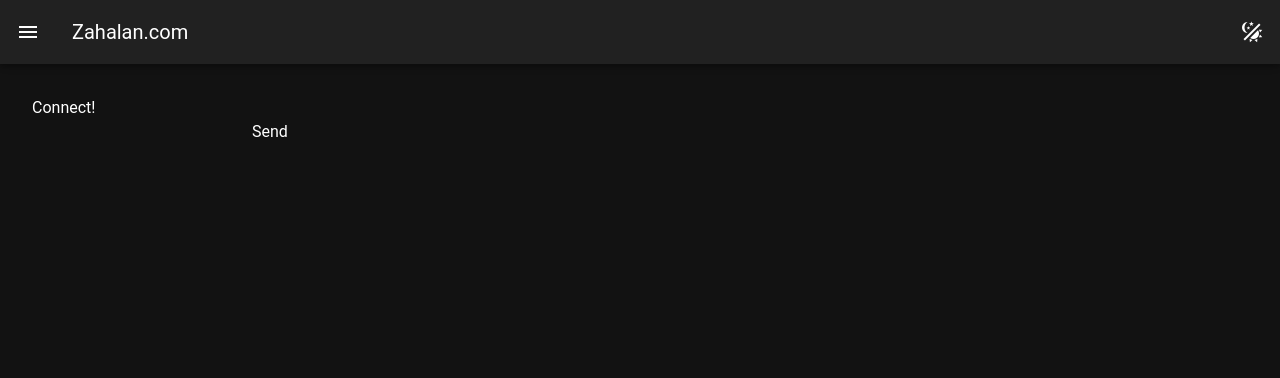
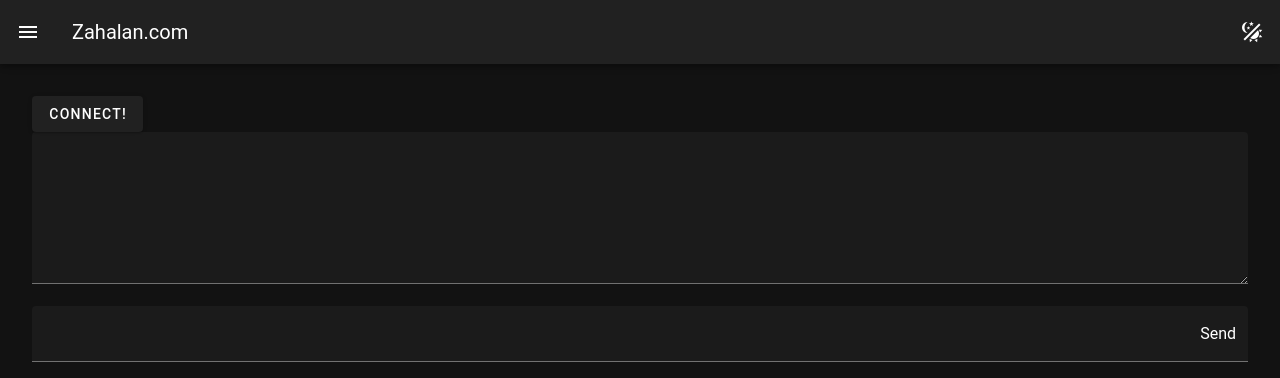
Before and after one commit to mzahalan/mysite, a Vue app: page /mudconnect in a window 1280 px wide. Shown: the top 378 px of the page. Built offline with nearby package versions, Linux system fonts and the light colour scheme.

Commit message:
MudConnect Tab is starting to look better. Still should probably change from textarea to some kind of panel, and keep the scroll at the bottom. Will need to implement clipping and a max height too.

```diff
--- a/src/views/AboutView.vue
+++ b/src/views/AboutView.vue
@@ -1,23 +1 @@
-<template>
-  <div class="home">
-    <h1>Home</h1>
-    <v-btn class="text-white bg-pink">buton</v-btn><br />
-    <v-btn variant="flat" color="pink">click me</v-btn><br />
-    <v-btn variant="text" color="pink">click me</v-btn><br />
-
-    <v-btn variant="flat" class="text-white bg-pink d-none d-sm-flex">
-      <template v-slot:prepend>
-        <v-icon>mdi-email</v-icon>
-      </template>
-      <span>email me</span> </v-btn
-    ><br />
-
-    <v-btn size="small" variant="flat" class="text-white bg-pink">
-      <span>email me</span>
-      <template v-slot:append>
-        <v-icon size="large">mdi-email</v-icon>
-      </template> </v-btn
-    ><br />
-    <v-btn size="small" icon="mdi-star" color="purple"></v-btn>
-  </div>
-</template>
+<template>About Page</template>
--- a/src/views/MudConnectView.vue
+++ b/src/views/MudConnectView.vue
@@ -1,12 +1,16 @@
 <template>
   <div>
-    <button v-if="!sock" @click="handleClick">Connect!</button>
-    <button v-if="sock" @click="handleClose">Disconnect!</button>
+    <v-btn v-if="!sock" @click="handleClick">Connect!</v-btn>
+    <v-btn v-if="sock" @click="handleClose">Disconnect!</v-btn>
     <span v-if="spinner">Connecting...</span>
   </div>
+  <v-textarea v-model="messages">{{ messages }} </v-textarea>
   <div>
-    <input v-model="message" @keyup.enter="sendMessage" />
-    <button @click="sendMessage">Send</button>
+    <v-text-field v-model="message" @keyup.enter="sendMessage">
+      <template v-slot:append-inner>
+        <button @click="sendMessage">Send</button>
+      </template>
+    </v-text-field>
     <ul>
       <li v-for="msg in messages" :key="msg">{{ msg }}</li>
     </ul>
@@ -25,7 +29,7 @@ const handleClick = () => {
   sock.value = new WebSocket('wss://socket.zahalan.com')
   sock.value.onmessage = (ev) => {
     console.log(ev)
-    messages.value.push(ev.data)
+    messages.value.push(ev.data + '\n')
   }
   console.log(sock.value)
   spinner.value = false
```
